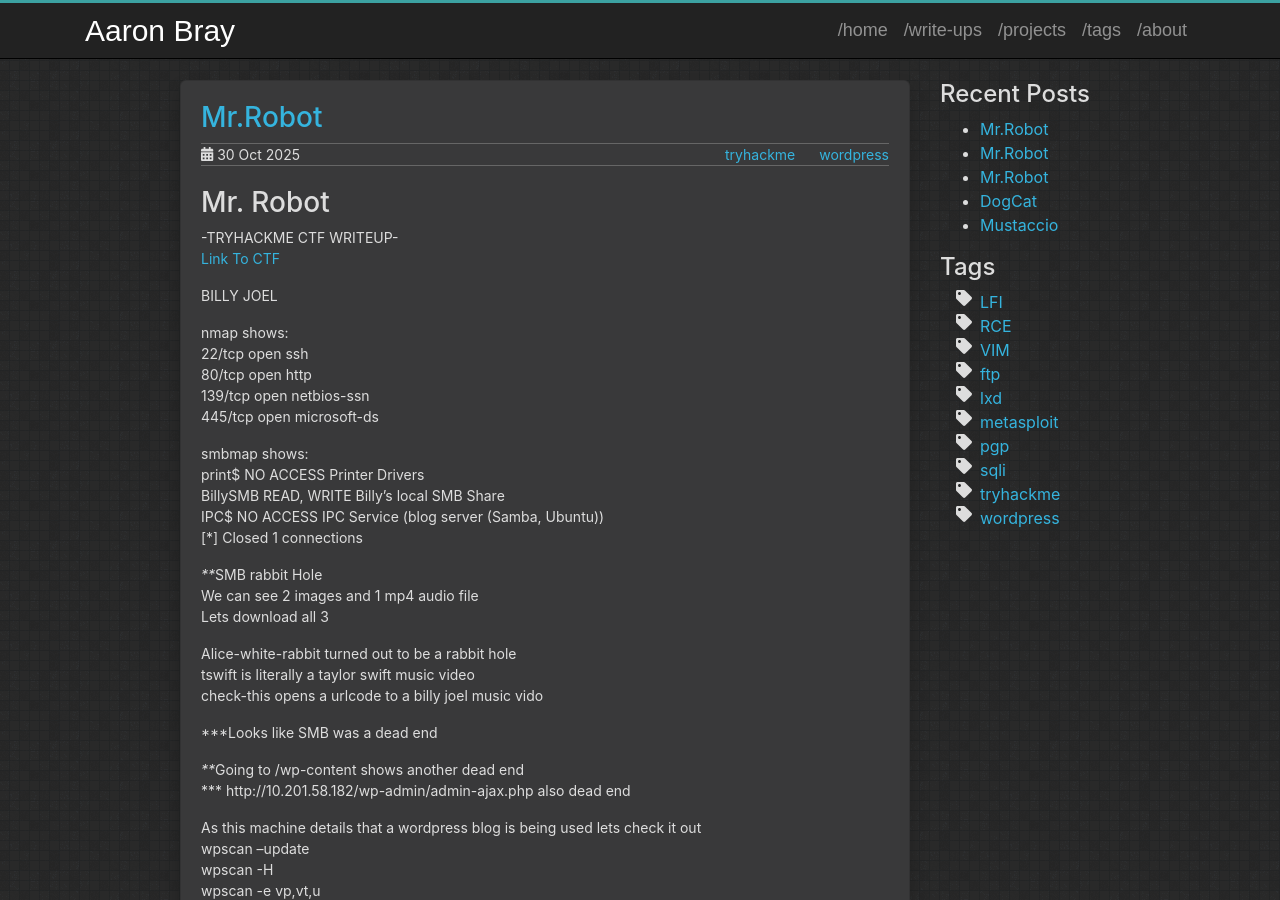
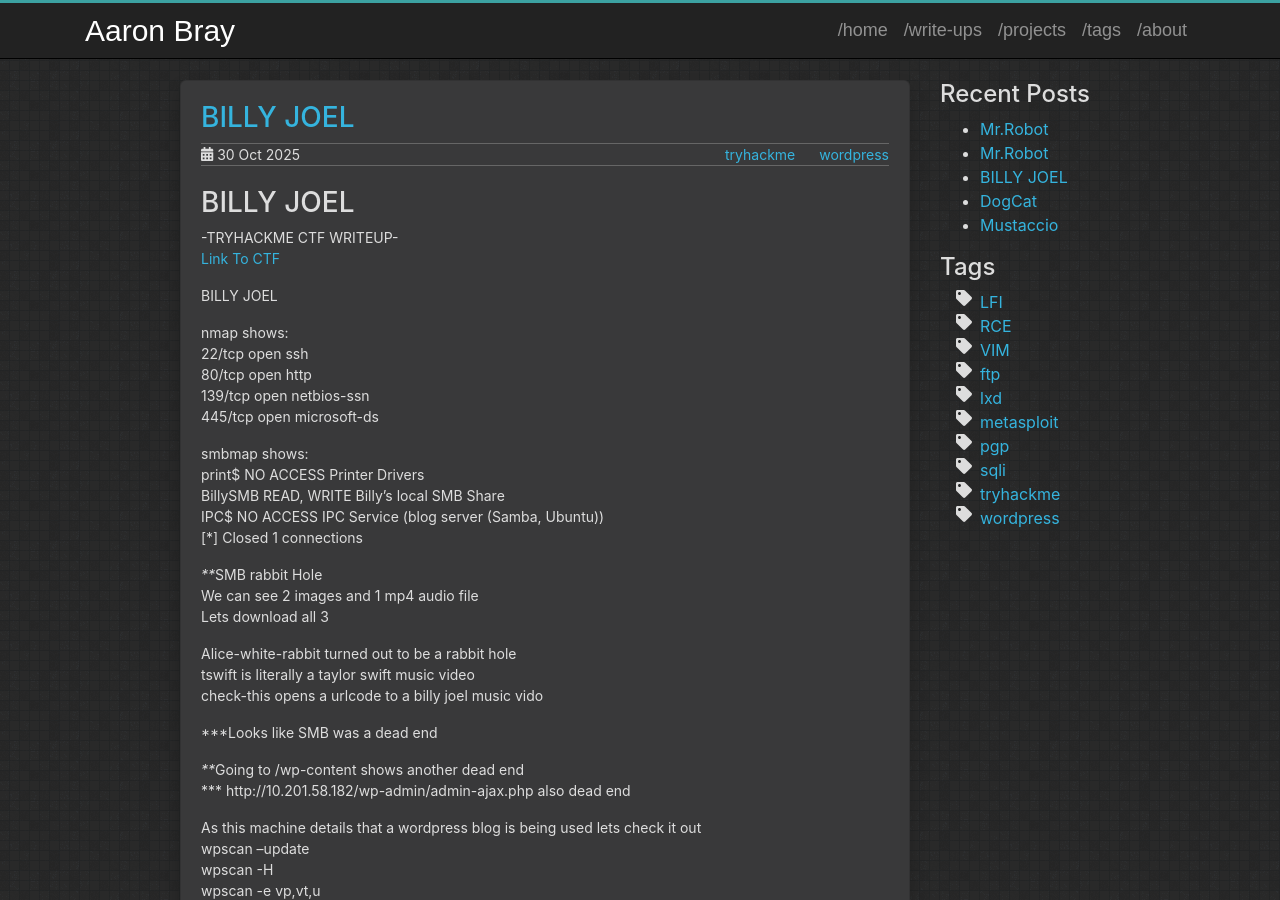
Before and after one commit to AaronBray/AaronBray.github.io, a Jekyll site: the page built from _posts/2025-10-30-billyjoel.md, in a window 1280 px wide and 900 px high. Built offline with Jekyll 4.4.1, drawn with Linux system fonts in a browser that asks for light colours.

Commit message:
Update 2025-10-30-billyjoel.md

```diff
--- a/_posts/2025-10-30-billyjoel.md
+++ b/_posts/2025-10-30-billyjoel.md
@@ -1,12 +1,12 @@
 ---
 layout: post
-title: Mr.Robot
+title: BILLY JOEL
 date:   2025-10-30 11:05
 description: TryHackMe Mr. Robot CTF Write-Up
 tags: tryhackme wordpress
 comments: false
 ---
-# Mr. Robot
+# BILLY JOEL
 -TRYHACKME CTF WRITEUP-
 [Link To CTF](https://tryhackme.com/room/mrrobot)
 
```
